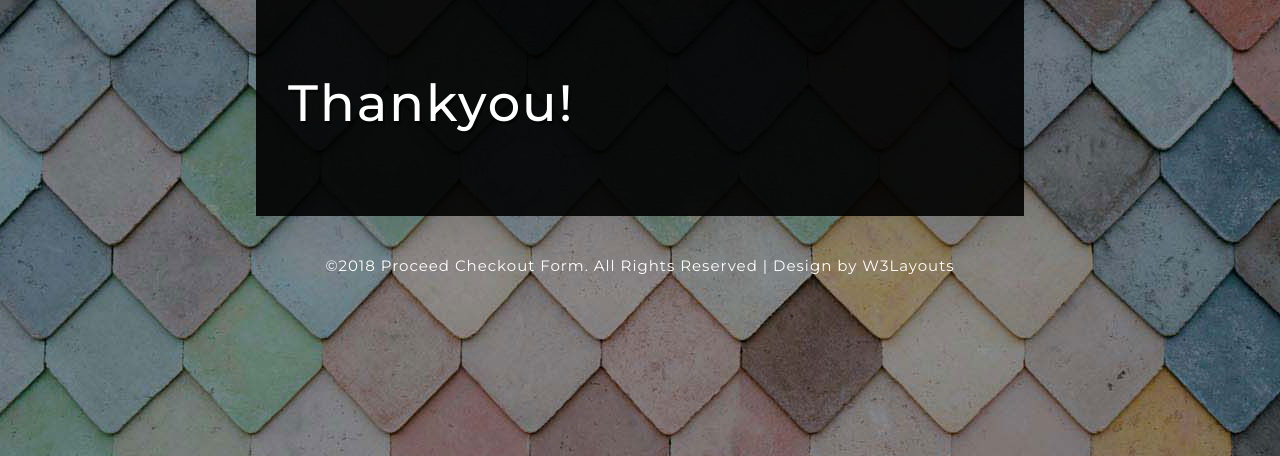
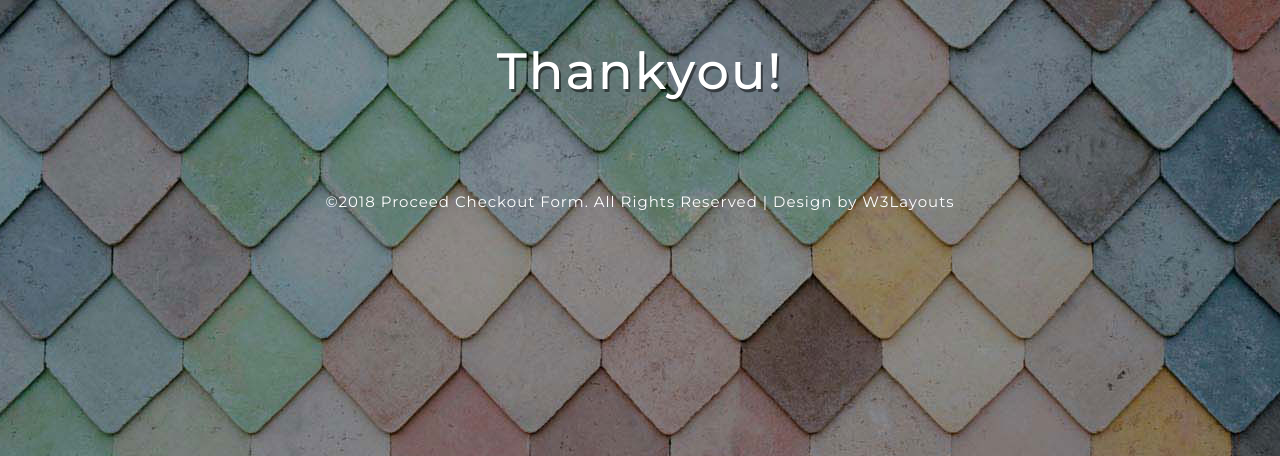
Before and after one commit to muokicaleb/flask_projects, a Flask app: page /thankyou in a window 1280 px wide. Shown: the top 456 px of the page. Run offline with Flask 2, Linux system fonts and the light colour scheme.

Commit message:
thankyou

```diff
--- a/stripe_checkout/templates/thankyou.html
+++ b/stripe_checkout/templates/thankyou.html
@@ -30,12 +30,12 @@
   </head>
   <body>
 
-    <div class="swm-right-w3ls">
+
     <h1 class="header-w3ls">
       Thankyou!
     </h1>
 
-    </div>
+
     <div class="copy">
       <p>&copy;2018 Proceed Checkout Form. All Rights Reserved | Design by
         <a href="http://www.W3Layouts.com" target="_blank">W3Layouts</a>
```
